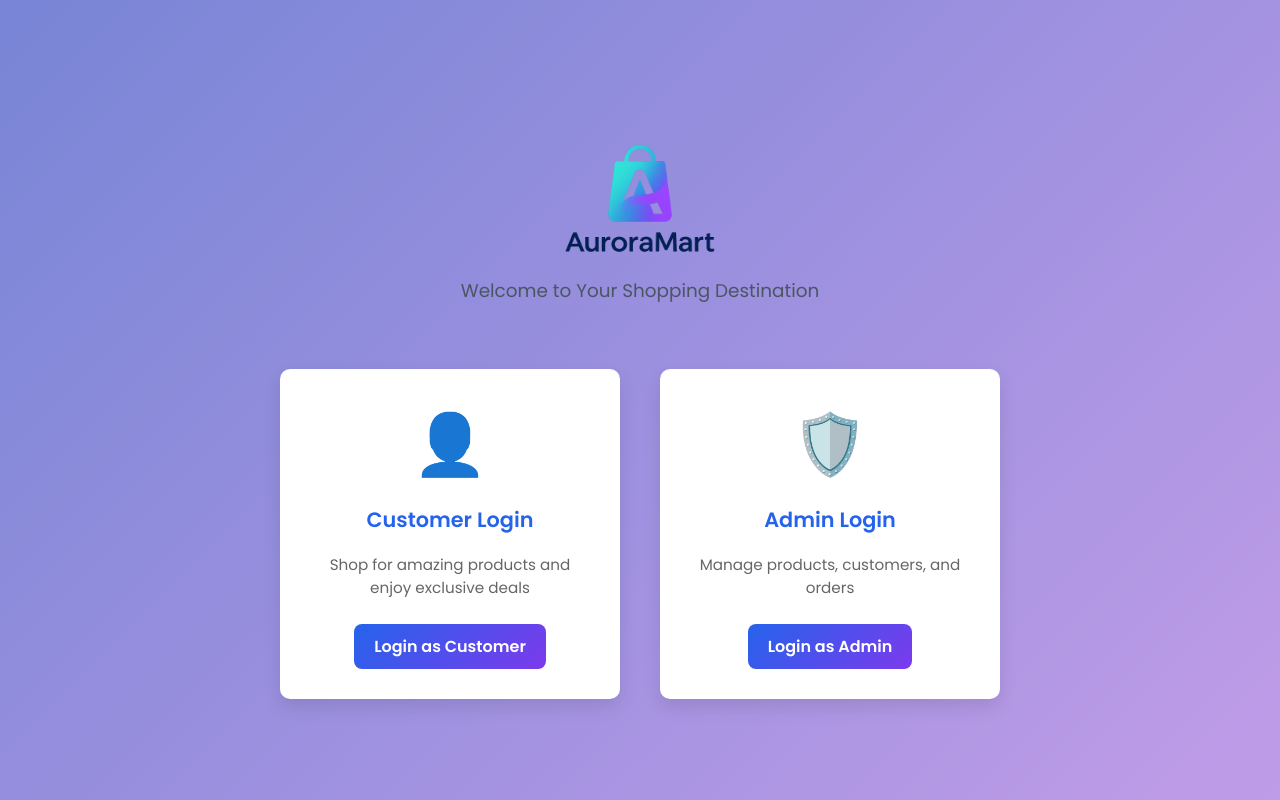
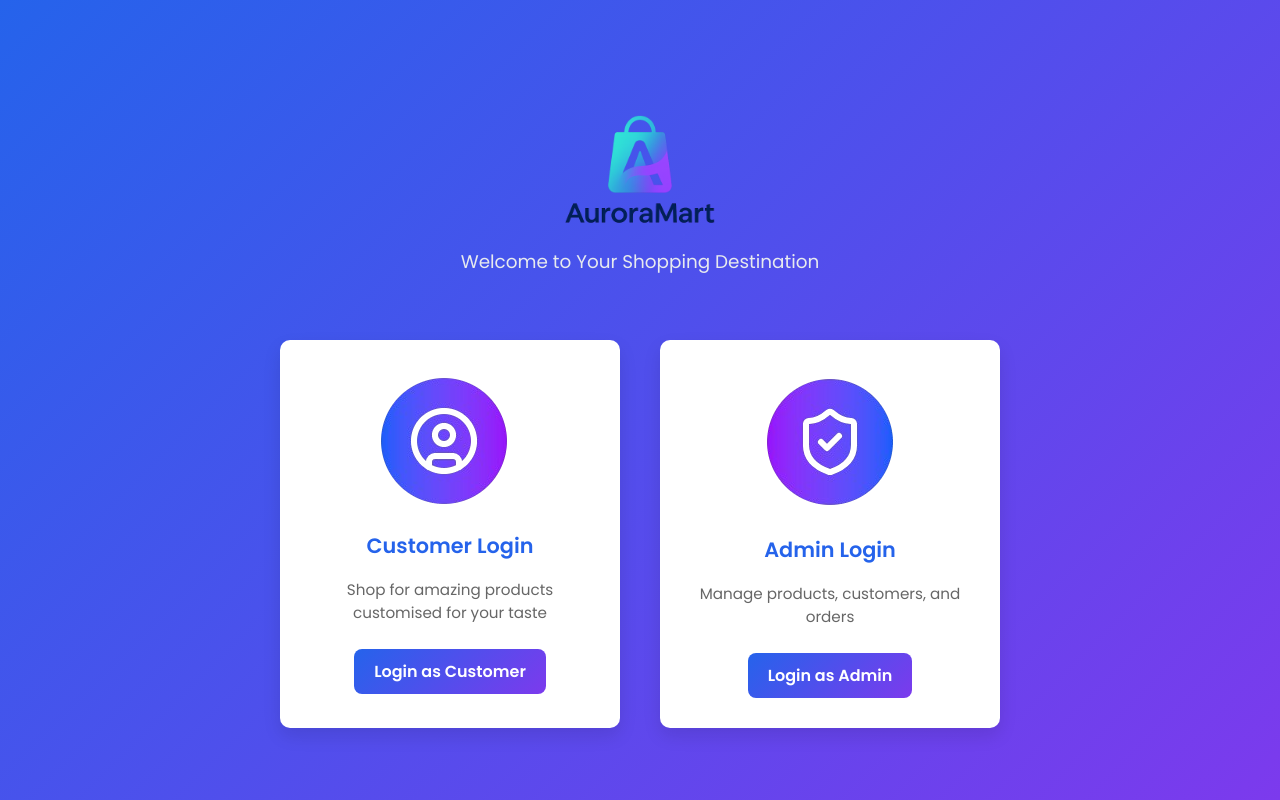
Before and after one commit to Adrenalineren/Aurora_Mart, a Django app: page / in a window 1280 px wide. Run offline with Django 5.2, Linux system fonts and the light colour scheme.

Commit message:
change logos for customer and admin login

```diff
--- a/auroramart/templates/index.html
+++ b/auroramart/templates/index.html
@@ -17,14 +17,18 @@
 
     <div class="card-container">
         <div class="card">
-            <div class="card-icon">👤</div>
+            <div class="card-icon">
+                <img src="{% static 'images/customerProfile_logo.png' %}" alt="customer Logo">
+            </div>
             <h2>Customer Login</h2>
-            <p>Shop for amazing products and enjoy exclusive deals</p>
+            <p>Shop for amazing products customised for your taste</p>
             <a href="/storefront/login">Login as Customer</a>
         </div>
 
         <div class="card">
-            <div class="card-icon">🛡️</div>
+            <div class="card-icon">
+                <img src="{% static 'images/adminProfile_logo.png' %}" alt="Admin Logo">
+            </div>
             <h2>Admin Login</h2>
             <p>Manage products, customers, and orders</p>
             <a href="/adminpanel/login">Login as Admin</a>
--- a/static/css/style.css
+++ b/static/css/style.css
@@ -4,7 +4,7 @@
 body {
     margin: 0;
     font-family: 'Poppins', sans-serif;
-    background: linear-gradient(135deg, #7885d6, #c09ce8);
+    background: linear-gradient(135deg, #2563eb, #7c3aed);
     height: 100vh;
     display: flex;
     flex-direction: column;
@@ -29,13 +29,13 @@
 h1 {
     font-size: 2.6em;
     margin: 4px 0 0 0;
-    color: #344678;
+    color: #d9deea;
 }
 
 p.subtitle {
     margin: 6px 0 40px 0;
     font-size: 1.15em;
-    color: #4b5563;
+    color: #e7eaee;
 }
 
 .card-container {
@@ -60,8 +60,8 @@
     transform: translateY(-6px);
 }
 
-.card-icon {
-    font-size: 60px;
+.card-icon.img {
+    align-items: center;
     margin-bottom: 15px;
 }
 
```
Also changed, not shown: static/images/adminProfile_logo.png (added), static/images/customerProfile_logo.png (added).
